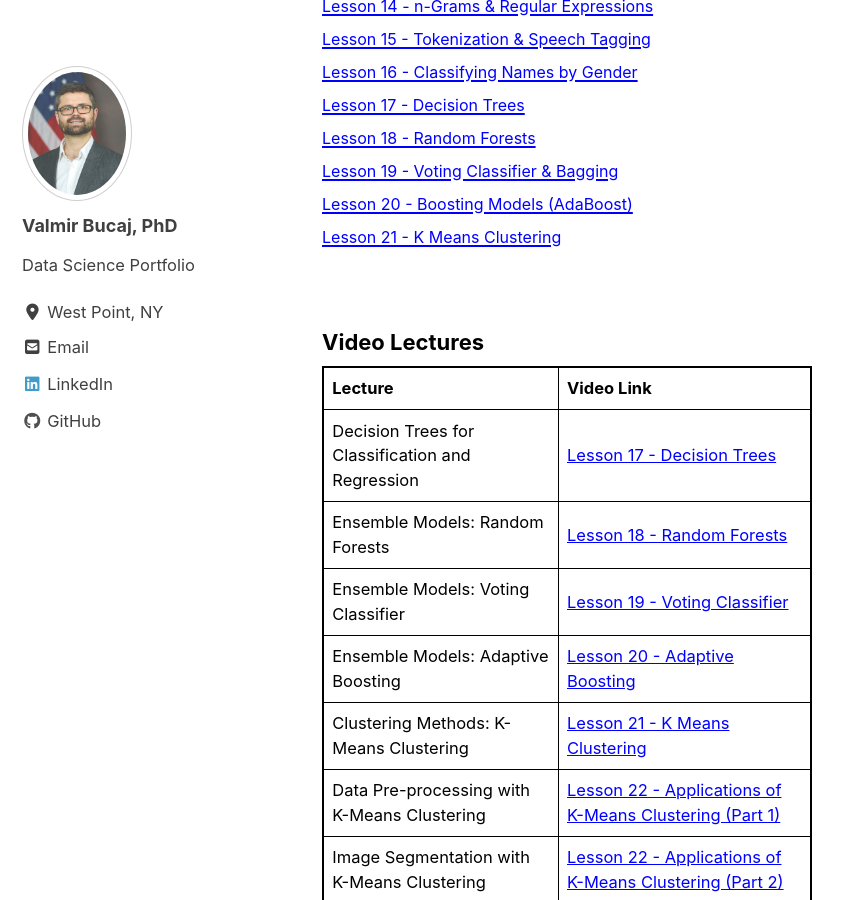
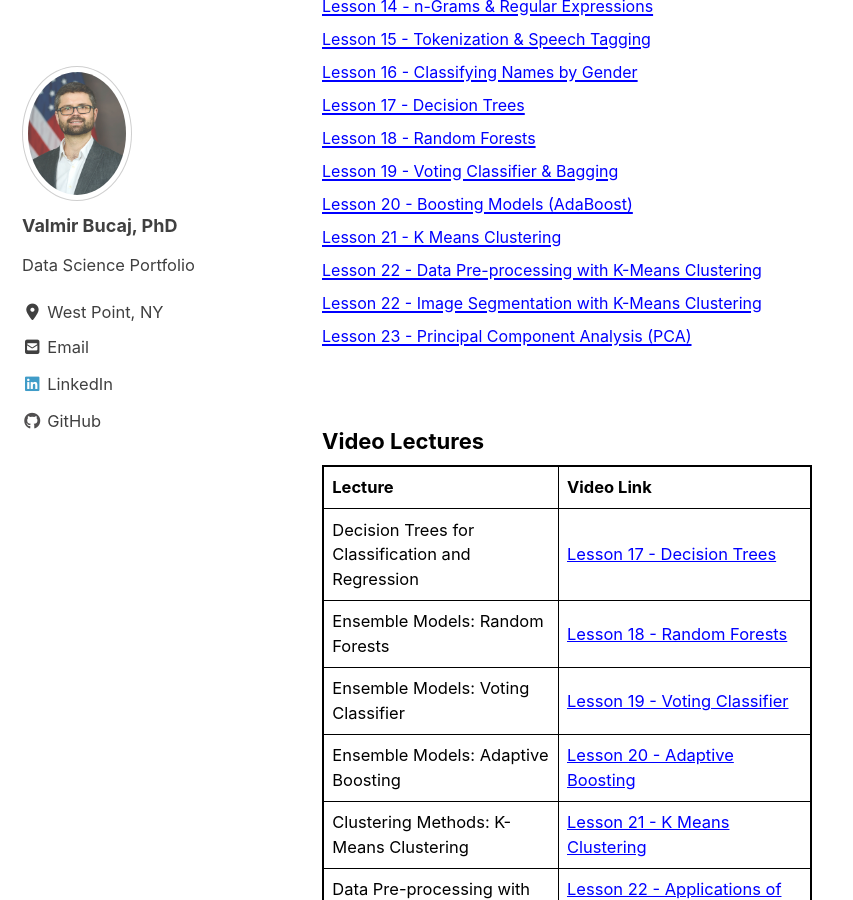
Before and after one commit to vbucaj/vbucaj.github.io, a Jekyll site: the page built from _pages/MA477.md, in a window 1280 px wide and 900 px high, scrolled down 1207 px. Shown: the whole window, without its empty margins (0-853 px from the left). Built offline with Jekyll 4.4.1, drawn with Linux system fonts in a browser that asks for light colours; cached includes are drawn as plain includes; nearby versions of some CDN libraries.

Commit message:
lesson 21-23

```diff
--- a/_pages/MA477.md
+++ b/_pages/MA477.md
@@ -76,6 +76,15 @@ To download the JupyterNotebooks follow the steps below:
 <a href="https://github.com/vbucaj/lecture-notes/blob/master/MA477%20-%20Theory%20and%20Applications%20of%20Data%20Science/Lessons/Lesson%2020%20-%20Boosting%20Models%20(AdaBoost)/Lesson%2020%20-%20Boosting%20Models%20(AdaBoost).ipynb" target="_blank"><font size='3'>Lesson 20 - Boosting Models (AdaBoost)</font></a>
 <br>
 <a href="https://github.com/vbucaj/lecture-notes/blob/master/MA477%20-%20Theory%20and%20Applications%20of%20Data%20Science/Lessons/Lesson%2021%20-%20K%20Means%20Clustering/Lesson%2021-%20K%20Means%20Clustering.ipynb" target="_blank"><font size='3'>Lesson 21 - K Means Clustering</font></a>
+<br>
+
+<a href="https://github.com/vbucaj/lecture-notes/blob/master/MA477%20-%20Theory%20and%20Applications%20of%20Data%20Science/Lessons/Lesson%2022%20-%20Applications%20of%20K%20Means%20Clustering/Lesson%2022%20-%20Applications%20of%20K%20Means%20Clustering.ipynb" target="_blank"><font size='3'>Lesson 22 - Data Pre-processing with K-Means Clustering</font></a>
+<br>
+
+<a href="https://github.com/vbucaj/lecture-notes/blob/master/MA477%20-%20Theory%20and%20Applications%20of%20Data%20Science/Lessons/Lesson%2022%20-%20Applications%20of%20K%20Means%20Clustering/Lesson%2022%20Image%20Segmentation%20with%20K%20Means%20.ipynb" target="_blank"><font size='3'>Lesson 22 - Image Segmentation with K-Means Clustering</font></a>
+<br>
+
+<a href="https://github.com/vbucaj/lecture-notes/blob/master/MA477%20-%20Theory%20and%20Applications%20of%20Data%20Science/Lessons/Lesson%2023%20-%20Principal%20Component%20Analysis%20(PCA)/Lesson%2023%20-%20Principal%20Component%20Analysis.ipynb" target="_blank"><font size='3'>Lesson 23 - Principal Component Analysis (PCA)</font></a>
 <br>
 
 </body>
```
